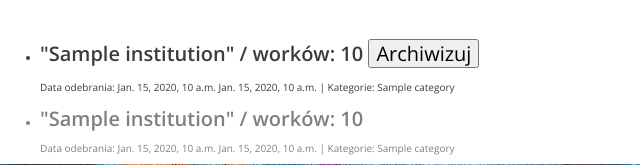
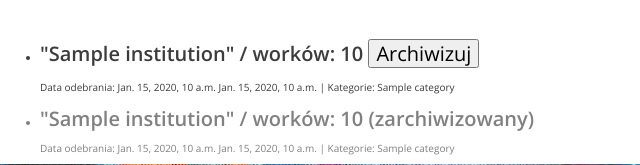
Before and after one commit to PopeFrancisI/charity-donations-app, a Django app: template templates/user_profile.html in a window 1280 px wide. Shown: the part 986-1151 px from the top of the page, without its empty margins (0-640 px from the left). Run offline with Django 3.2, Linux system fonts and the light colour scheme; the template is opened without the code that fills it: most values are stand-ins (such as "Sample title", 1, 10 or a date in 2020).

Commit message:
changed archived donations display

```diff
--- a/templates/user_profile.html
+++ b/templates/user_profile.html
@@ -47,7 +47,7 @@
         <ul class="archived-donations" style="color: gray">
             {% for donation in archived_user_donations %}
                 <li>
-                    <h1>"{{ donation.institution.name }}" / worków: {{ donation.quantity }} </h1>
+                    <h1>"{{ donation.institution.name }}" / worków: {{ donation.quantity }} (zarchiwizowany)</h1>
                     <p>
                         Data odebrania: {{ donation.pick_up_date}} {{ donation.pick_up_time }} |
                         Kategorie:{% for category in donation.categories.all %}
```
